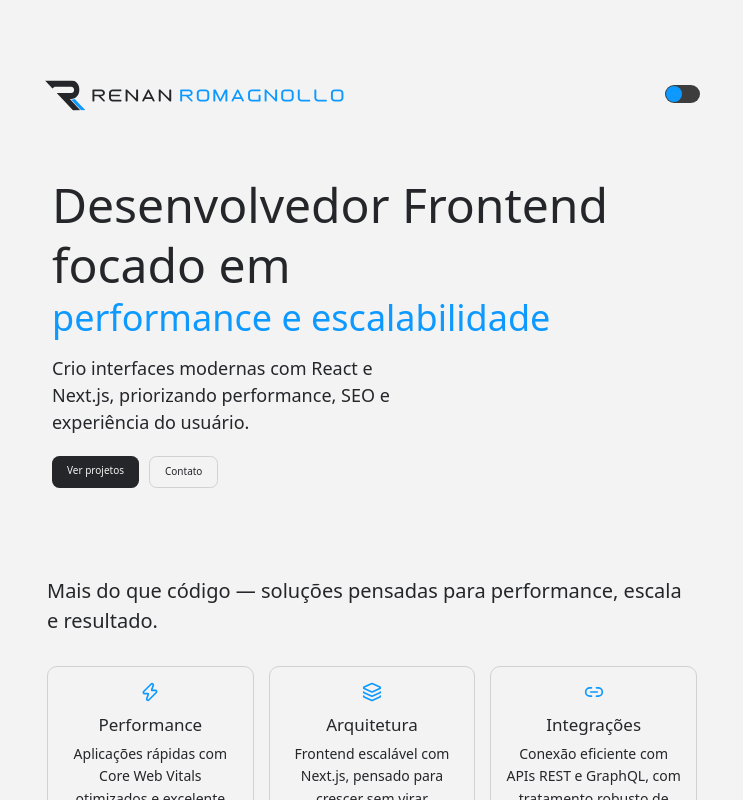
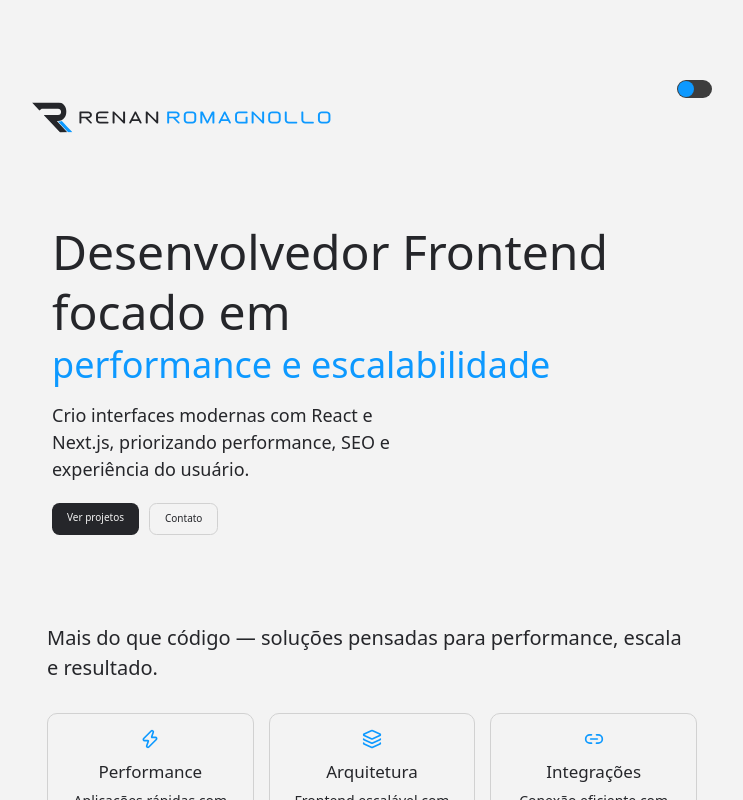
Before and after one commit to renanromagnollo/renan-landing, a Next.js app: page /en in a window 1280 px wide. Shown: the top 800 px of the page, without its empty margins (268-1011 px from the left). Built offline with nearby package versions, Linux system fonts and the light colour scheme.

Commit message:
feat: add Footer

```diff
--- a/src/app/[locale]/page.tsx
+++ b/src/app/[locale]/page.tsx
@@ -4,7 +4,7 @@ import { useMounted } from "@/src/hooks";
 import { useTheme } from "next-themes";
 import { Logo } from "../_components/logo";
 import { ThemeSwitcher } from "../_components/themeswitcher/theme-switcher";
-import { AboutMe, ContactSection, Footer, Hero, WhatIDo } from "../_components/layout";
+import { AboutMe, ContactSection, Footer, Header, Hero, WhatIDo } from "../_components/layout";
 import { Projects } from "../_components/layout/projects";
 
 export default function Home() {
@@ -21,13 +21,7 @@ export default function Home() {
   return (
     <div className="mx-auto w-full max-w-7xl px-4 sm:px-6 lg:px-8 font-sans dark:bg-dark">
       <main className="flex min-h-screen w-full flex-col items-center justify-between py-32 px-16  sm:items-start">
-        <div className="flex w-full items-center justify-between px-5">
-          <Logo theme={theme} />
-          <div>
-            <ThemeSwitcher />
-            {/* <h5 className="font-cursive">Language: {locale}</h5> */}
-          </div>
-        </div>
+        <Header />
         <Hero />
         <WhatIDo />
         <AboutMe />
--- /dev/null
+++ b/src/app/_components/layout/header/index.tsx
@@ -0,0 +1,20 @@
+import { useTheme } from "next-themes";
+import { Logo } from "../../logo";
+import { ThemeSwitcher } from "../../themeswitcher/theme-switcher";
+
+export function Header() {
+
+  const { resolvedTheme } = useTheme()
+
+  const theme: "dark" | "light" =
+    resolvedTheme === "dark" ? "dark" : "light";
+
+  return (
+    <div className="flex flex-col sm:mb-10 w-full items-start justify-between ">
+      <div className="self-end">
+        <ThemeSwitcher />
+      </div>
+      <Logo theme={theme} />
+    </div>
+  )
+}
--- a/src/app/_components/layout/index.tsx
+++ b/src/app/_components/layout/index.tsx
@@ -4,3 +4,4 @@ export { Projects } from './projects'
 export { AboutMe } from './aboutme'
 export { ContactSection } from './contact'
 export { Footer } from './footer'
+export { Header } from './header'
```
